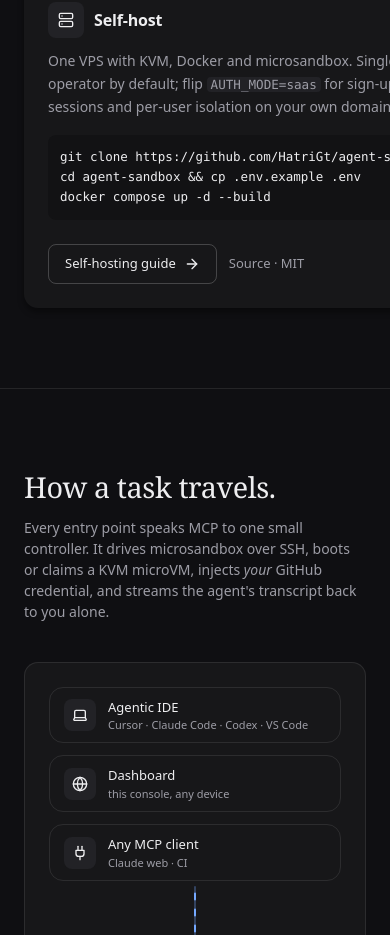
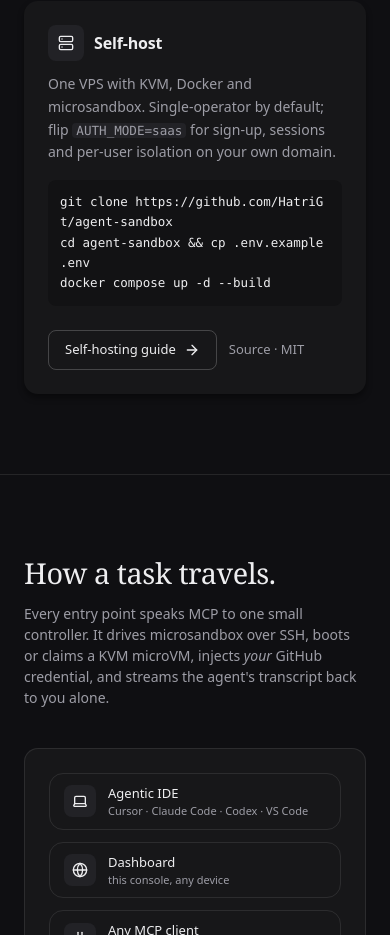
Before and after one commit to HatriGt/agent-sandbox, a React (Vite) app in the folder web/: page / in a window 390 px wide. Shown: the part 2000-2935 px from the top of the page. Built offline with nearby package versions, Linux system fonts and the light colour scheme; no server answers; a web font is replaced by a local one.

Commit message:
landing: grid tracks minmax(0,1fr); snippet wraps on phones

```diff
--- a/web/src/pages/Landing.tsx
+++ b/web/src/pages/Landing.tsx
@@ -143,7 +143,7 @@ export default function Landing() {
               software on a VPS you control. Either way, what is yours stays yours.
             </p>
           </Reveal>
-          <div className="mt-10 grid min-w-0 gap-4 lg:grid-cols-2">
+          <div className="mt-10 grid min-w-0 grid-cols-[minmax(0,1fr)] gap-4 lg:grid-cols-[repeat(2,minmax(0,1fr))]">
             <Reveal delay={0.04}>
               <motion.div whileHover={{ y: -2 }} transition={{ type: "spring", stiffness: 400, damping: 30 }} className="bg-card flex h-full min-w-0 flex-col rounded-xl p-6 shadow-e2">
                 <div className="flex items-center gap-2.5">
@@ -182,7 +182,7 @@ export default function Landing() {
                   One VPS with KVM, Docker and microsandbox. Single-operator by default; flip <code className="bg-muted rounded px-1 font-mono text-[0.9em]">AUTH_MODE=saas</code> for
                   sign-up, sessions and per-user isolation on your own domain.
                 </p>
-                <pre className="bg-background/60 text-foreground mt-4 min-w-0 max-w-full flex-1 overflow-x-auto rounded-md p-3 font-mono text-code leading-relaxed">{`git clone https://github.com/HatriGt/agent-sandbox
+                <pre className="bg-background/60 text-foreground mt-4 min-w-0 max-w-full flex-1 overflow-x-auto rounded-md p-3 font-mono text-code leading-relaxed break-all whitespace-pre-wrap sm:break-normal sm:whitespace-pre">{`git clone https://github.com/HatriGt/agent-sandbox
 cd agent-sandbox && cp .env.example .env
 docker compose up -d --build`}</pre>
                 <div className="mt-6 flex items-center gap-3">
```
